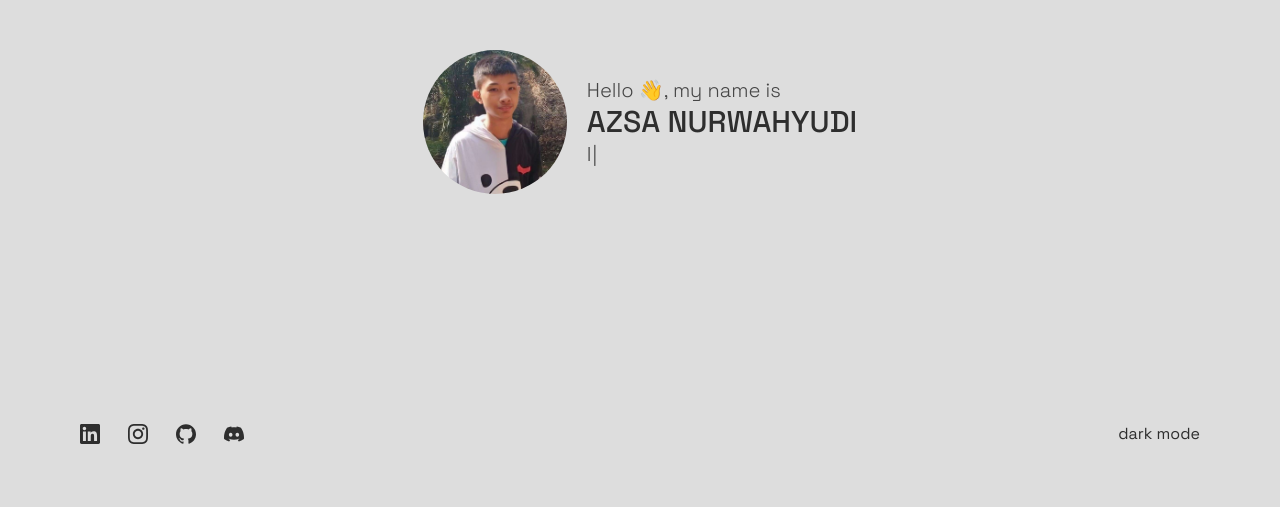
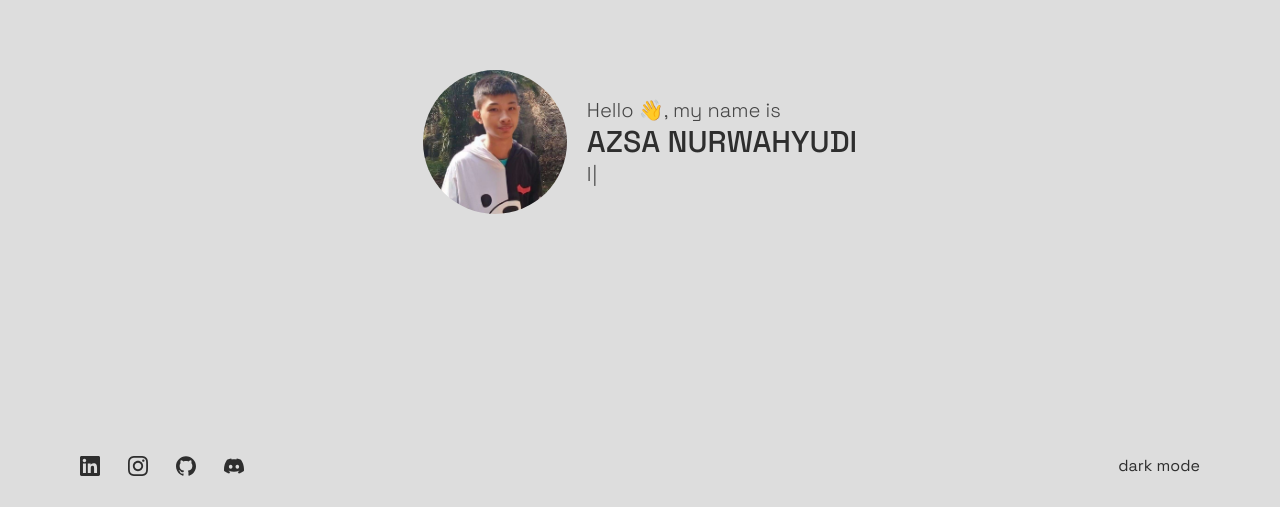
Before and after one commit to AzsaNrD/azsa-nrd, a Next.js app: page / in a window 1280 px wide. Shown: the part 290-797 px from the top of the page. Built offline with nearby package versions, Linux system fonts and the light colour scheme.

Commit message:
Added new components and improved appearance

```diff
--- /dev/null
+++ b/components/Contact.jsx
@@ -0,0 +1,30 @@
+import { SiLinkedin, SiInstagram, SiGithub, SiDiscord } from 'react-icons/si';
+import ButtonTheme from './ButtonTheme';
+
+export default function Contact() {
+  return (
+    <section className='flex items-center justify-between'>
+      <div className='flex gap-7 text-ash-600 dark:text-gray-200'>
+        <a href='https://www.linkedin.com/in/azsa/' target='_blank' rel='noopener noreferrer'>
+          <SiLinkedin className='h-5 w-5' />
+        </a>
+        <a href='https://www.instagram.com/azsa_nrd/' target='_blank' rel='noopener noreferrer'>
+          <SiInstagram className='h-5 w-5' />
+        </a>
+        <a href='https://github.com/AzsaNrD' target='_blank' rel='noopener noreferrer'>
+          <SiGithub className='h-5 w-5' />
+        </a>
+        <a
+          href='https://discord.com/users/538126686231986176'
+          target='_blank'
+          rel='noopener noreferrer'
+        >
+          <SiDiscord className='h-5 w-5' />
+        </a>
+      </div>
+      <div>
+        <ButtonTheme />
+      </div>
+    </section>
+  );
+}
--- /dev/null
+++ b/components/MyProfile.jsx
@@ -0,0 +1,28 @@
+import Image from 'next/image';
+import Typewriter from 'typewriter-effect';
+import Profile from '../public/gweh.jpg';
+
+export default function MyProfile() {
+  return (
+    <section className='flex flex-col md:flex-row gap-5 items-center justify-center'>
+      <Image src={Profile} priority='high' alt='Azsa Nurwahyudi' className='rounded-full w-36' />
+      <div>
+        <p className='font-light text-xl text-ash-500 dark:text-gray-200'>
+          Hello &#128075;, my name is
+        </p>
+        <h2 className='uppercase text-3xl font-medium text-ash-600 dark:text-emerald-500'>
+          azsa nurwahyudi
+        </h2>
+        <div className='font-light text-xl text-ash-500 dark:text-gray-200'>
+          <Typewriter
+            options={{
+              strings: ["I'm a student.", 'I like to learn new things.'],
+              autoStart: true,
+              loop: true,
+            }}
+          />
+        </div>
+      </div>
+    </section>
+  );
+}
--- a/pages/index.jsx
+++ b/pages/index.jsx
@@ -1,11 +1,7 @@
 import Head from 'next/head';
-import Image from 'next/image';
 import { useEffect, useState } from 'react';
-import { SiLinkedin, SiInstagram, SiGithub, SiDiscord } from 'react-icons/si';
-import Typewriter from 'typewriter-effect';
-import ButtonTheme from '../components/ButtonTheme';
-
-import Profile from '../public/gweh.jpg';
+import Contact from '../components/Contact';
+import MyProfile from '../components/MyProfile';
 
 export default function Home() {
   const [mounted, setMounted] = useState(false);
@@ -24,55 +20,15 @@ export default function Home() {
         <meta name='viewport' content='width=device-width, initial-scale=1' />
         <link rel='icon' href='/favicon.ico' />
       </Head>
-      <div className='px-5 md:px-20'>
-        <section className='flex flex-col md:flex-row gap-5 items-center justify-center h-[73vh] md:h-[75vh]'>
-          <Image
-            src={Profile}
-            priority='high'
-            alt='Azsa Nurwahyudi'
-            className='rounded-full w-36'
-          />
-          <div>
-            <p className='font-light text-xl text-ash-500 dark:text-gray-200'>
-              Hello &#128075;, my name is
-            </p>
-            <h2 className='uppercase text-3xl font-medium text-ash-600 dark:text-emerald-500'>
-              azsa nurwahyudi
-            </h2>
-            <div className='font-light text-xl text-ash-500 dark:text-gray-200'>
-              <Typewriter
-                options={{
-                  strings: ["I'm a student.", 'I like to learn new things.'],
-                  autoStart: true,
-                  loop: true,
-                }}
-              />
-            </div>
+      <div className='px-5 md:px-20 absolute top-0 left-0 right-0 h-screen'>
+        <div className='flex flex-col justify-end h-full'>
+          <div className='mb-[24vh] md:mb-[30vh]'>
+            <MyProfile />
           </div>
-        </section>
-        <section className='flex items-center justify-between'>
-          <div className='flex gap-7 text-ash-600 dark:text-gray-200'>
-            <a href='https://www.linkedin.com/in/azsa/' target='_blank' rel='noopener noreferrer'>
-              <SiLinkedin className='h-5 w-5' />
-            </a>
-            <a href='https://www.instagram.com/azsa_nrd/' target='_blank' rel='noopener noreferrer'>
-              <SiInstagram className='h-5 w-5' />
-            </a>
-            <a href='https://github.com/AzsaNrD' target='_blank' rel='noopener noreferrer'>
-              <SiGithub className='h-5 w-5' />
-            </a>
-            <a
-              href='https://discord.com/users/538126686231986176'
-              target='_blank'
-              rel='noopener noreferrer'
-            >
-              <SiDiscord className='h-5 w-5' />
-            </a>
+          <div className='mb-8'>
+            <Contact />
           </div>
-          <div>
-            <ButtonTheme />
-          </div>
-        </section>
+        </div>
       </div>
     </>
   );
```
